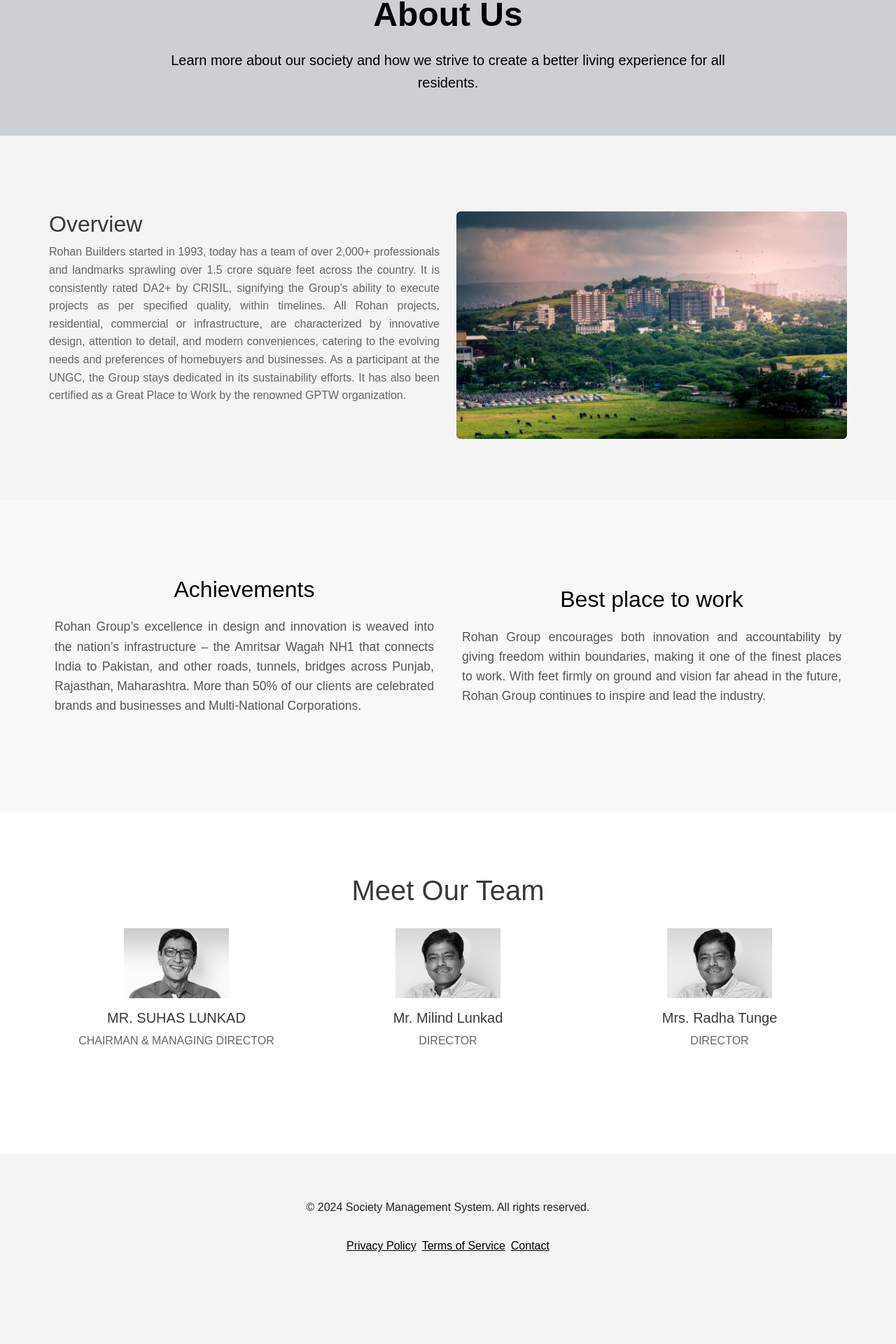
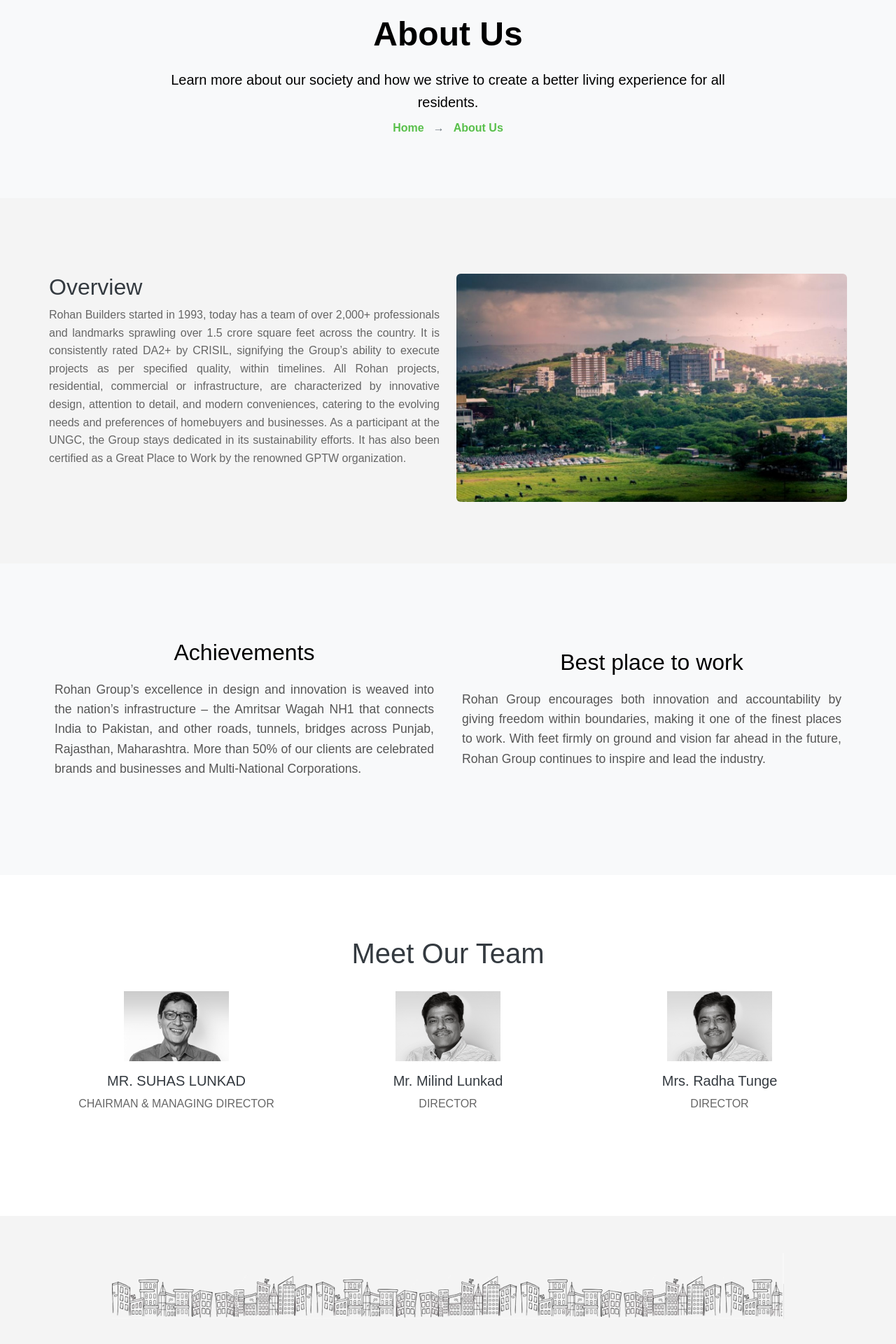
Before and after one commit to GRS18/Society_Management_System, a React (Create React App) app in the folder socitey/: page /aboutus in a window 1280 px wide. Shown: the part 148-2068 px from the top of the page at 70% size. Before the commit the page ends 2021 px from the top, so only its background shows below. Built offline with nearby package versions, Linux system fonts and the light colour scheme; a web font is replaced by a local one.

Commit message:
update about us page

```diff
--- a/socitey/src/components/AboutUs.js
+++ b/socitey/src/components/AboutUs.js
@@ -4,11 +4,13 @@ import logo from "../assets/logo.png";
 import Socitey from "../assets/Socitey.jpg";
 import profile from "../assets/profile.png";
 import profile1 from "../assets/profile1.png";
+import aboutus from "../assets/about.png";
 import "../css/aboutus.css";
 
 export default function AboutUs() {
   return (
     <>
+
       {/* Header Start */}
       <div className="container-fluid">
         <nav className="navbar navbar-expand-lg bg-body-tertiary">
@@ -72,15 +74,29 @@ export default function AboutUs() {
       </div>
       {/* Header End */}
 
-      <section className="about-header">
-        <div className="container">
+      <section class="page-header bg-light py-5 about-header">
+        <div class="container text-center">
+          <div class="page-header-content">
             <h1>About Us</h1>
             <p>
               Learn more about our society and how we strive to create a better
               living experience for all residents.
             </p>
+            <ul class="breadcrumb list-inline mt-2">
+              <li class="list-inline-item">
+                <Link to="/" class="text-secondary text-decoration-none">Home</Link>
+              </li>
+              <li class="list-inline-item text-secondary">
+                &rarr;
+              </li>
+              <li class="list-inline-item text-dark">
+                About Us
+              </li>
+            </ul>
+          </div>
         </div>
       </section>
+
 
       <section className="about py-5">
         <div className="container">
@@ -154,6 +170,10 @@ export default function AboutUs() {
           </div>
         </div>
       </section>
+      <div className="container image-container">
+        <img src={aboutus} alt="about us" />
+      </div>
+
     </>
   );
 }
--- a/socitey/src/css/aboutus.css
+++ b/socitey/src/css/aboutus.css
@@ -28,6 +28,32 @@ body {
   text-align: center;
 }
 
+/* Breadcrumb Styling */
+.about-header .breadcrumb {
+  list-style: none; /* Removes bullet points */
+  padding: 0; /* Removes padding */
+  margin: 0; /* Removes margin */
+  display: inline-flex; /* Aligns breadcrumb items in a row */
+  gap: 5px; /* Adds spacing between breadcrumb items */
+  font-size: 1rem; /* Standard font size */
+}
+
+/* Breadcrumb Links */
+.about-header .breadcrumb .list-inline-item a {
+  color: #59c04b !important; /* Secondary gray color for links */
+  text-decoration: none; /* Removes underline */
+  font-weight: bold;
+}
+
+.about-header .breadcrumb .list-inline-item a:hover {
+  text-decoration: underline; /* Adds underline on hover */
+}
+
+/* Last Item in Breadcrumb */
+.about-header .breadcrumb .list-inline-item.text-dark {
+  font-weight: bold; /* Highlights the active breadcrumb */
+  color: #59c04b !important;
+}
 .about-header h1 {
   font-size: 3rem;
   margin-bottom: 20px;
@@ -38,6 +64,22 @@ body {
   max-width: 800px;
   margin: 0 auto;
 }
+/* for image */
+/* Container Styling */
+.image-container {
+  display: flex; /* Enables flexbox */
+  justify-content: center; /* Centers content horizontally */
+  align-items: center; /* Centers content vertically */
+  height: 25vh; /* Sets the height to the full viewport */
+}
+
+/* Image Styling (Optional) */
+.image-container img {
+  max-width: 100%; /* Ensures the image scales within the container */
+  height: auto; /* Maintains the aspect ratio */
+  object-fit: contain; /* Ensures the entire image fits without being cropped */
+}
+
 
 /* About Us Content Section */
 .about {
```
Also changed, not shown: socitey/src/assets/about.png (added). Lines whose indentation alone changed are shown as unchanged.
